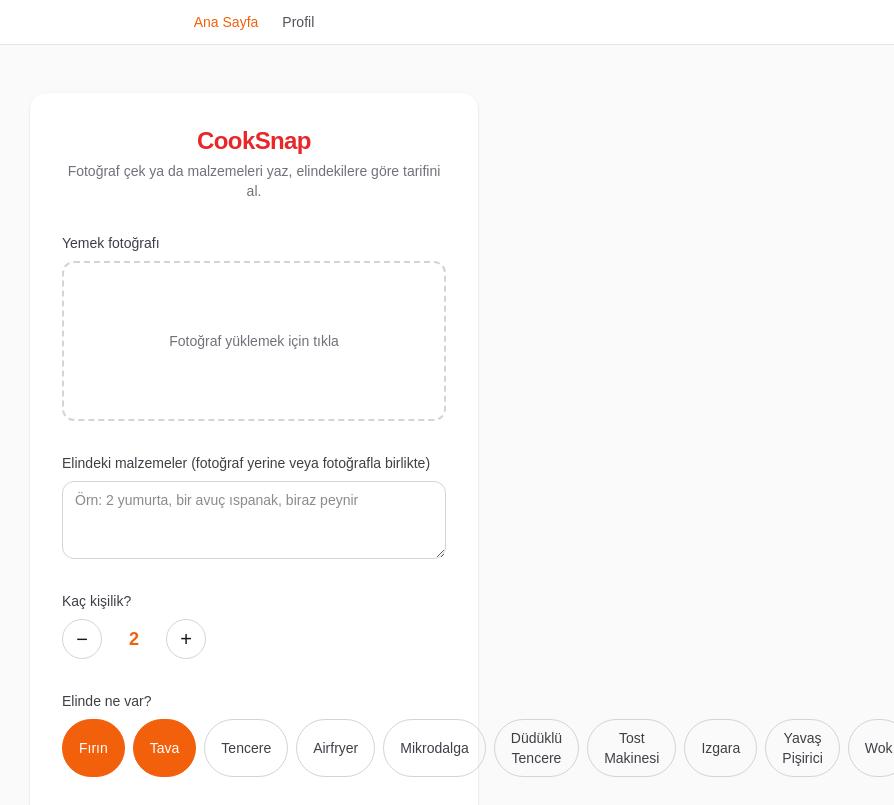
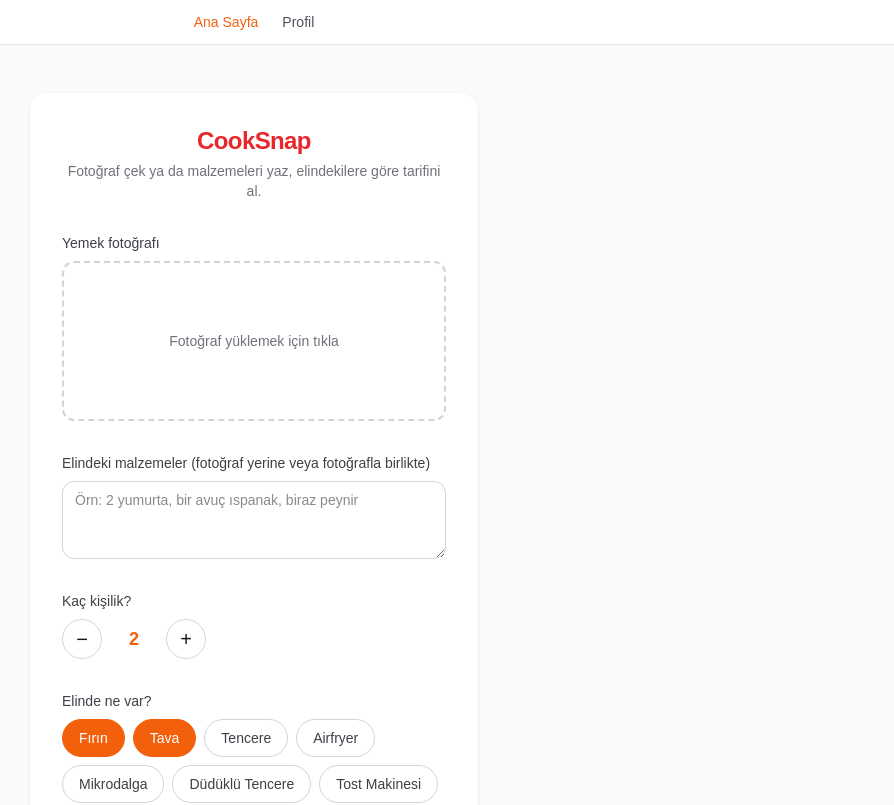
Before and after one commit to Kocayilmaz/cooksnap, a Next.js app: page / in a window 1280 px wide. Shown: the top 805 px of the page, without its empty margins (386-1280 px from the left). Built offline with nearby package versions, Linux system fonts and the light colour scheme.

Commit message:
EquipmentSelector: 10 secenegi tek satira sigdirmaya calismak yerine flex-wrap kullan
3 ekipmanlik eski tasarimda tek satir yeterliydi; 10 secenekle
kucuk ekranlarda tasma oluyordu.

```diff
--- a/components/EquipmentSelector.tsx
+++ b/components/EquipmentSelector.tsx
@@ -25,7 +25,7 @@ export default function EquipmentSelector() {
       <span className="text-sm font-medium text-zinc-700 dark:text-zinc-300">
         Elinde ne var?
       </span>
-      <div className="flex gap-2">
+      <div className="flex flex-wrap gap-2">
         {(Object.keys(EQUIPMENT_LABELS) as Equipment[]).map((key) => {
           const active = equipment[key];
           return (
```
